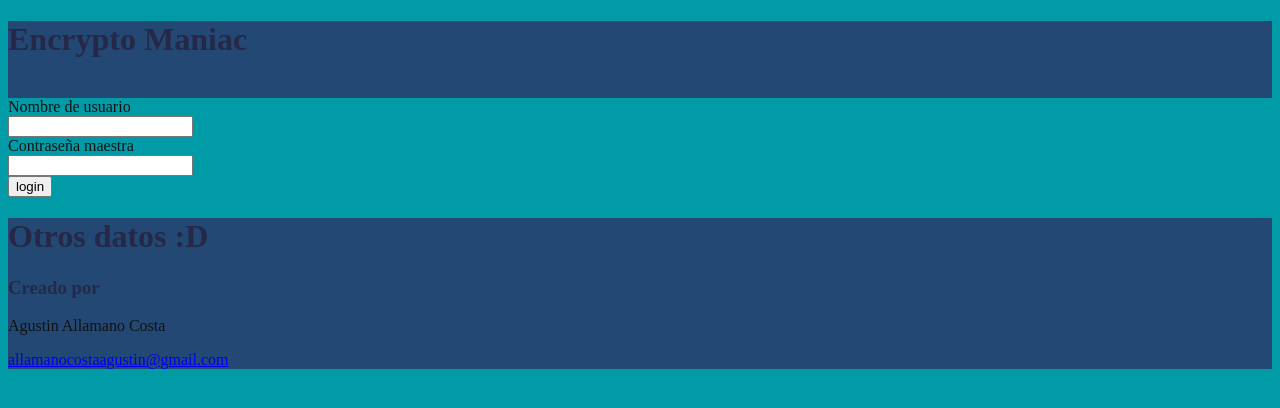
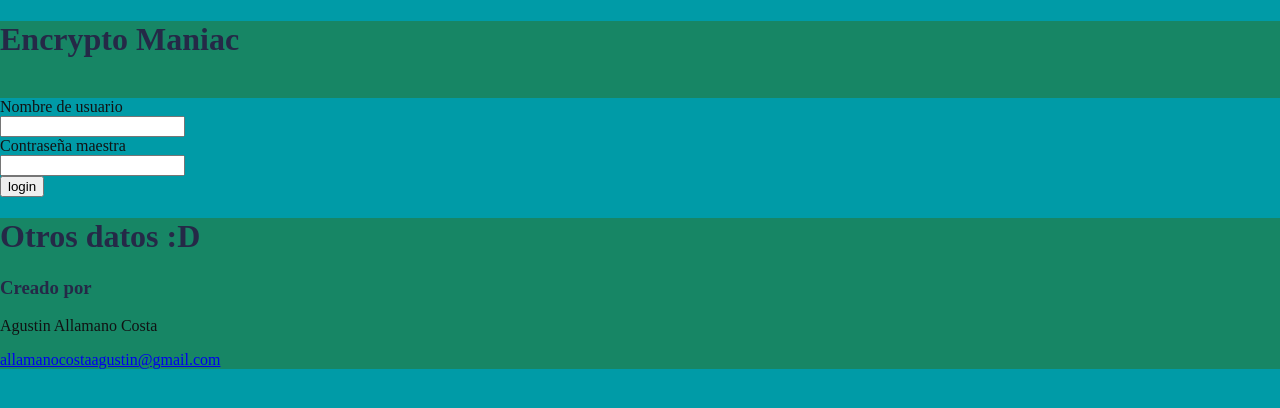
Before and after one commit to AgustinAllamanoCosta/encrypto-maniac, a Flask app: page / in a window 1280 px wide. Shown: the top 408 px of the page. Run offline with Flask 2, Linux system fonts and the light colour scheme.

Commit message:
Se invierten los colores y se le quita el padding y margin al body

```diff
--- a/Web/static/baseinit.css
+++ b/Web/static/baseinit.css
@@ -1,6 +1,6 @@
 :root {
-    --main-color       : #178665;
-    --second-color     : #234874;
+    --main-color       : #274974;
+    --second-color     : #178665;
     --title-color      : #252947;
     --text-color       : #111213;
     --light-text-color : #A0A7AC;
@@ -10,6 +10,8 @@
 body {
     background : var(--body-color);
     color : var(--text-color);
+    margin: 0;
+	padding: 0;
 }
 header, footer {
     background : var(--second-color);
```
